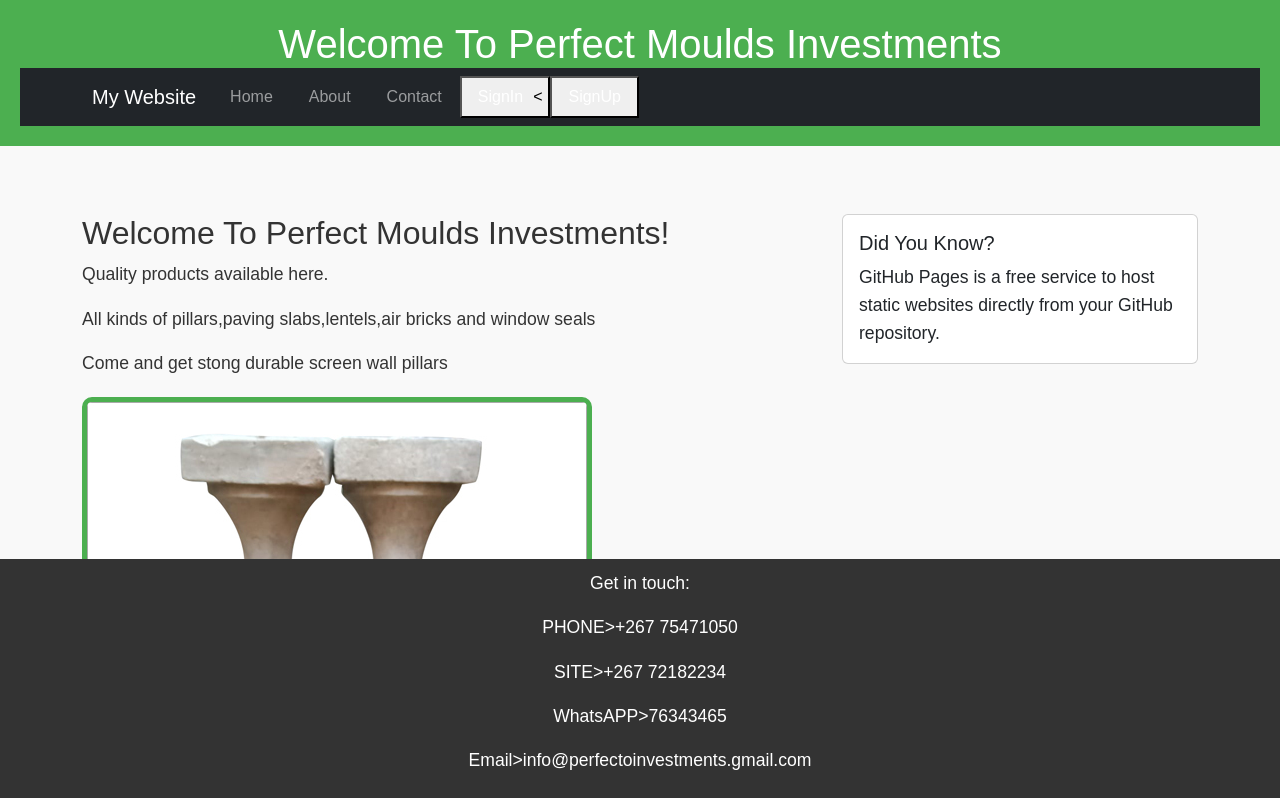
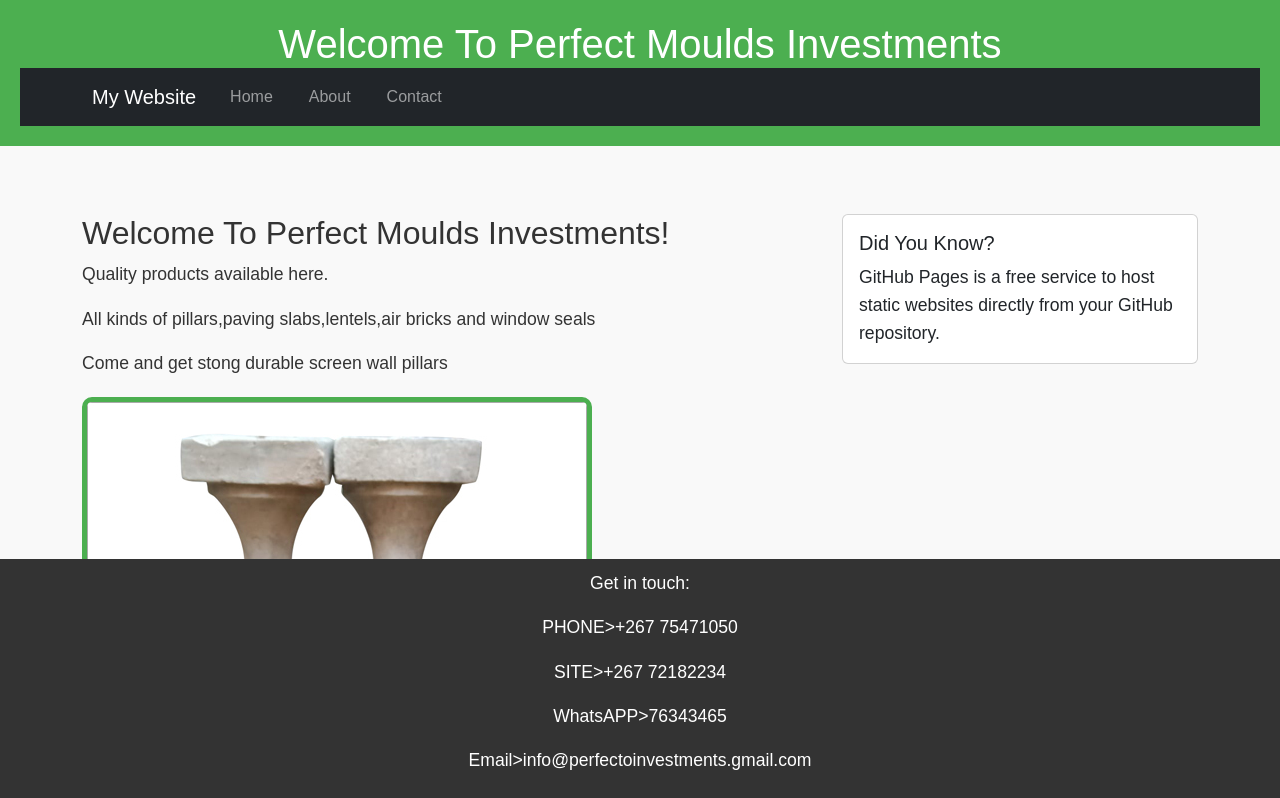
Before and after one commit to bida24-082/PERFECTO--HOLDINGS, a plain HTML site: page index.html in a window 1280 px wide. Shown: the top 798 px of the page. Drawn offline with nearby package versions, Linux system fonts and the light colour scheme.

Commit message:
index.html

```diff
--- a/index.html
+++ b/index.html
@@ -57,9 +57,6 @@
 
 </li>
 
- <button><a href="#">SignIn</a><</button>
-
- <button><a href="#">SignUp</a></button>
 
 </ul>
 
```
